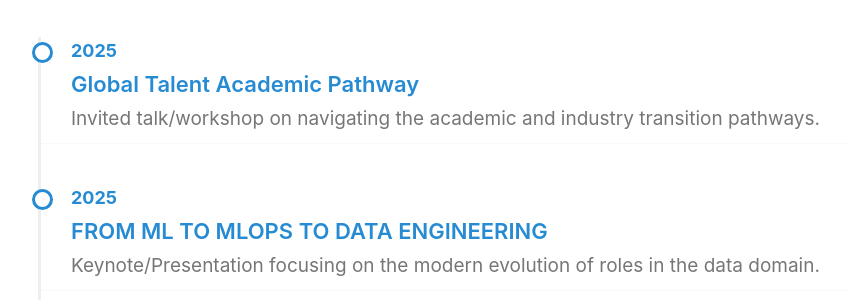
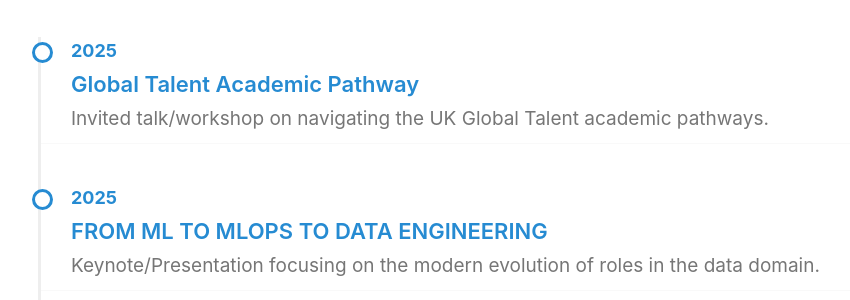
Before and after one commit to kbakande/kbakande.github.io, a Jekyll site: the page built from index.html, in a window 1280 px wide and 900 px high, scrolled down 2166 px. Shown: the part 153-453 px from the top of the window, without its empty margins (192-1042 px from the left). Built offline with Jekyll 4.4.1, drawn with Linux system fonts in a browser that asks for light colours; the list of posts is cut into pages by our own code.

```diff
--- a/index.html
+++ b/index.html
@@ -129,7 +129,7 @@ title: Home
       <p class="talk-title">
         <a href="https://drive.google.com/file/d/1afBpexgQ-RMdsdcqqsuRn0CPf4uzh6Av/view?usp=drivesdk" target="_blank">Global Talent Academic Pathway</a>
       </p>
-      <p class="talk-description">Invited talk/workshop on navigating the academic and industry transition pathways.</p>
+      <p class="talk-description">Invited talk/workshop on navigating the UK Global Talent academic pathways.</p>
     </li>
     <li>
       <span class="talk-year">2025</span>
```
